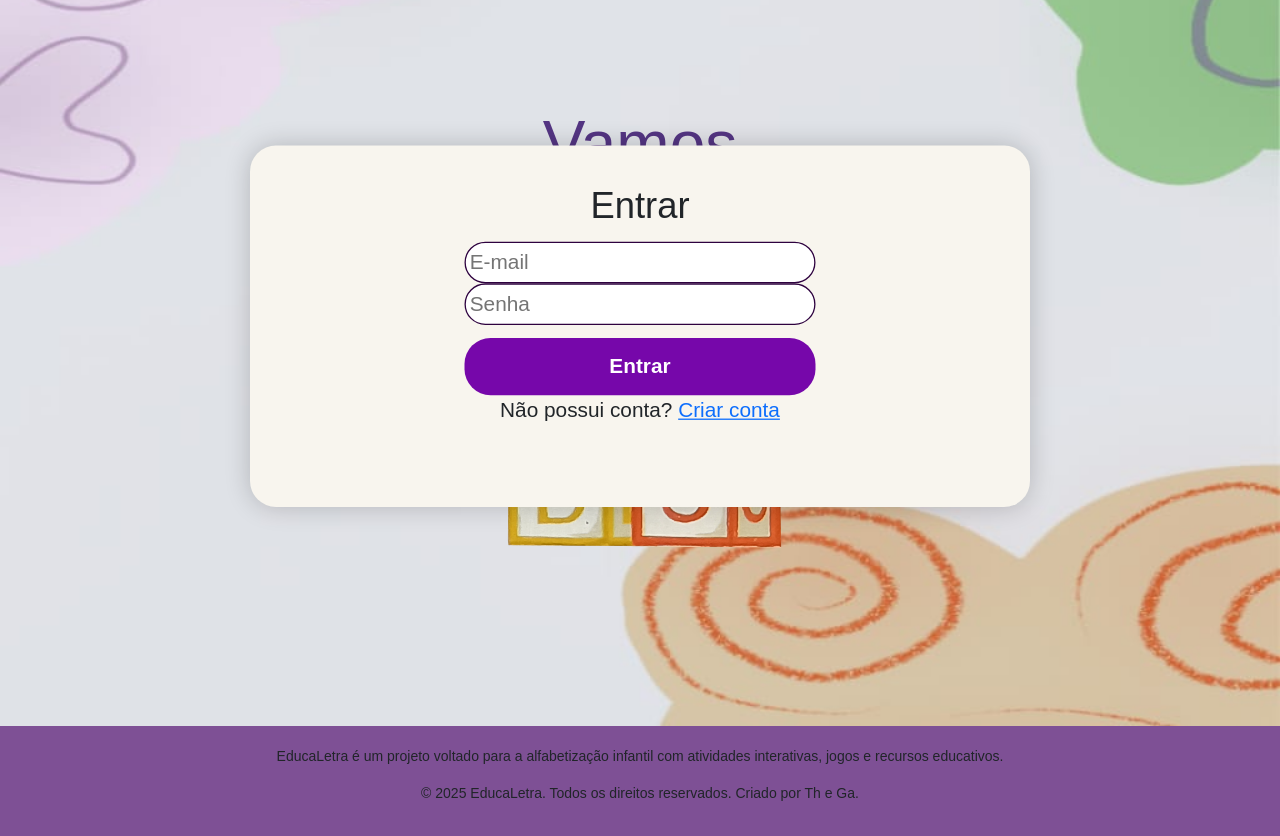
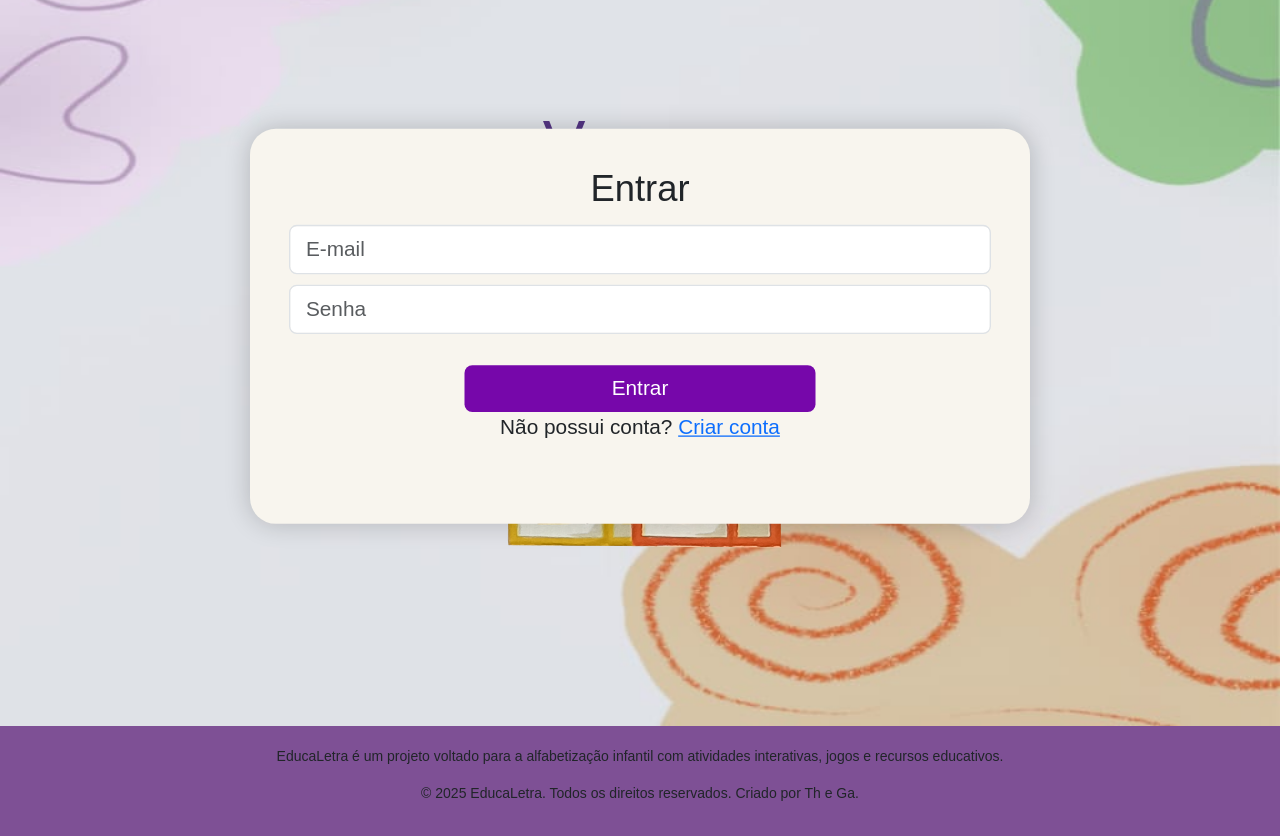
Before and after one commit to Thatampl/EducaLetra, a plain HTML site: page index.html in a window 1280 px wide. Both pictures are taken after a click on the button "entrar". Shown: the part 74-910 px from the top of the page. Drawn offline with nearby package versions, Linux system fonts and the light colour scheme.

Commit message:
Refactor index.html structure and improve comments

```diff
--- a/index.html
+++ b/index.html
@@ -10,72 +10,80 @@
   rel="stylesheet"
   />
 
-
+  <!-- Ícone da aba -->
   <link rel="icon" href="imagem/logo.png" type="image/png" />
   <link rel="stylesheet" href="style.css" />
 </head>
 <body>
-
+  <!-- BARRA FIXA NO TOPO -->
   <div class="top-bar">
 
-
+    <!-- LOGO À ESQUERDA -->
     <div class="logo">
       <img src="imagem/logoletra.png" alt="Logo do EducaLetra" />
     </div>
 
-
+    <!-- SUBTÍTULO CENTRAL -->
     <div class="subtitle">Brincando e aprendendo!</div>
 
-
+    <!-- BOTÕES DE NAVEGAÇÃO -->
     <nav>
-
+      <!-- Rola para o topo -->
       <button class="nav" onclick="reiniciarPagina()">início</button>
 
-
+      <!-- Rola até o rodapé -->
       <button class="nav" onclick="document.getElementById('footer').scrollIntoView({ behavior: 'smooth' })">sobre</button>
 
-
+      <!-- Exibe o formulário -->
       <button class="nav entrar" onclick="mostrarFormulario()">entrar</button>
     </nav>
   </div>
 
-
+  <!-- CONTEÚDO PRINCIPAL -->
   <div class="container">
 
-
+    <!-- LADO ESQUERDO: texto de boas-vindas ou formulário -->
     <div class="left" id="leftSide">
 
-
+      <!-- TEXTO INICIAL (visível por padrão) -->
       <div class="intro-text" id="introText">
 
       </div>
 
+      <!-- FORMULÁRIO (invisível inicialmente) -->
+      <form class="formulario" id="formulario"><form class="formulario card p-4 shadow" id="formulario">
 
-      <form class="formulario" id="formulario">
   <h3 id="formTitulo">Entrar</h3>
 
-
+  <!-- Campos de nome e sobrenome (visíveis apenas no cadastro) -->
   <div class="inputs" id="cadastroCampos" style="display: none;">
-    <input type="text" id="nome" placeholder="Nome" />
-    <input type="text" id="sobrenome" placeholder="Sobrenome" />
+    <input type="text" id="nome" class="form-control mb-2" placeholder="Nome" />
+    <input type="text" id="sobrenome" class="form-control mb-2" placeholder="Sobrenome" />
   </div>
 
+  <!-- E-mail e senha -->
+    <input type="email" id="email" class="form-control mb-2" placeholder="E-mail" required>
+    <input type="password" id="senha" class="form-control mb-2" placeholder="Senha" required>
 
-  <input type="email" id="email" placeholder="E-mail" required />
-  <input type="password" id="senha" placeholder="Senha" required />
+  <!-- Botão -->
+  <button
+  type="submit"
+  id="botaoForm"
+  class="btn btn-primary w-50 mt-3"
+>
+  Entrar
+</button>
 
 
-  <button type="submit" id="botaoForm">Entrar</button>
-
-
+  <!-- Alternar entre login e cadastro -->
   <p id="alternarTexto">Não possui conta? <a href="#" id="alternarLink">Criar conta</a></p>
 
-
+  <!-- Mensagem de erro -->
 <p id="mensagemErro" class="erro"></p>
 </form>
     </div>
 
-
+    <!-- LADO DIREITO: imagem e chamada para ação -->
 <div class="right">
   <div class="right-content">
     <h1>Vamos <br /> aprender a ler e escrever!</h1>
@@ -84,7 +92,7 @@
 </div>
   </div>
 
-
+  <!-- RODAPÉ -->
   <footer id="footer">
     <p>EducaLetra é um projeto voltado para a alfabetização infantil com atividades interativas, jogos e recursos educativos.</p>
     <p>© 2025 EducaLetra. Todos os direitos reservados. Criado por Th e Ga.</p>
@@ -98,7 +106,7 @@
       document.getElementById("formulario").classList.add("active");
     }
 
-    // Volta ao texto inivial e esconde o form
+    // Volta ao texto inicial e esconde o formulário
     function reiniciarPagina() {
       document.getElementById("introText").style.display = "block";
       document.getElementById("formulario").classList.remove("active");
@@ -124,7 +132,7 @@
       : 'Não possui conta? <a href="#" id="alternarLink">Criar conta</a>';
     mensagemErro.textContent = "";
 
-
+    // Reaplica o listener
     document.getElementById("alternarLink").addEventListener("click", (e) => {
       e.preventDefault();
       modoCadastro = !modoCadastro;
@@ -138,7 +146,7 @@
     atualizarInterfaceCadastro();
   });
 
-
+  // LocalStorage helpers
   function getUsuarios() {
     return JSON.parse(localStorage.getItem("usuarios") || "[]");
   }
@@ -191,7 +199,7 @@
     }
   });
 
-
+  // Inicializa interface
   atualizarInterfaceCadastro();
 </script>
 
```
